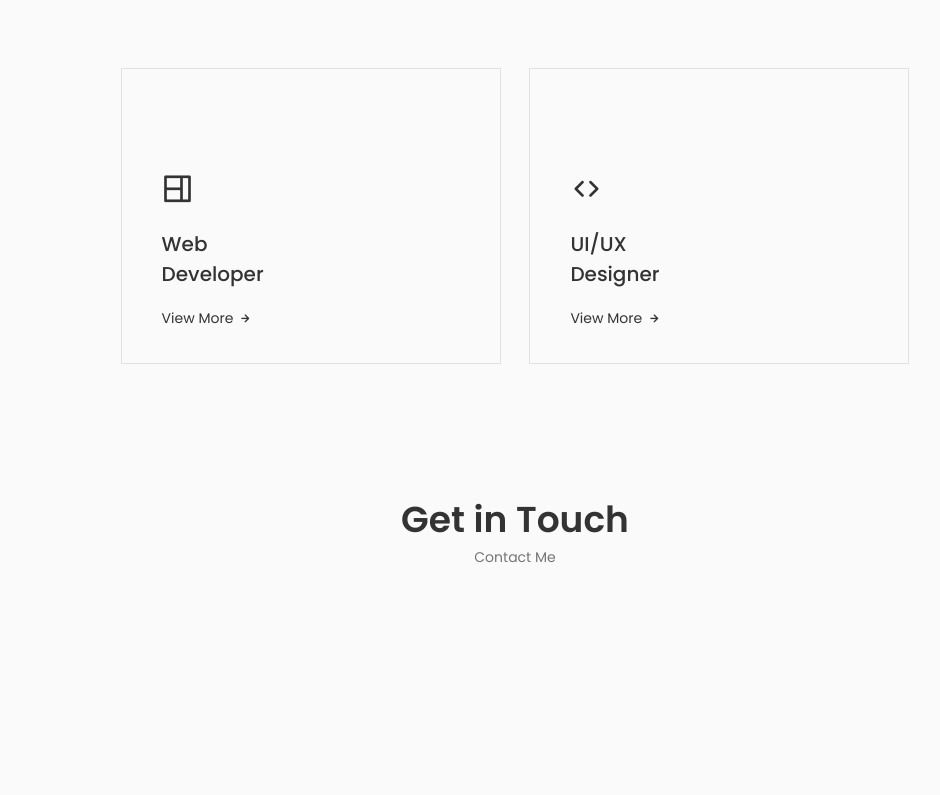
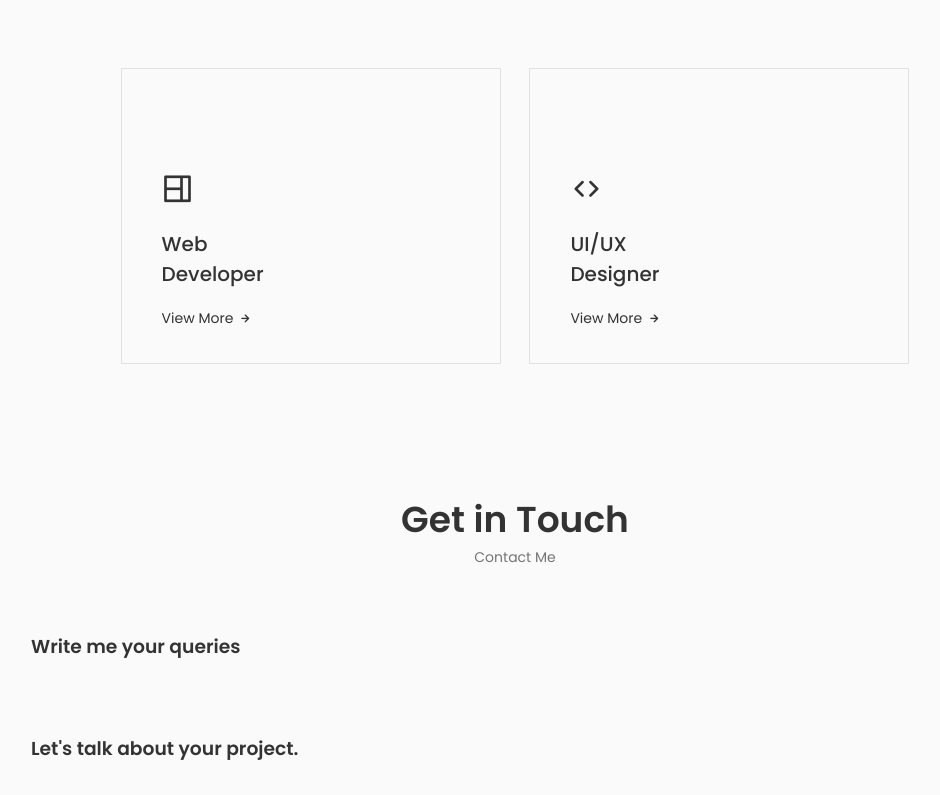
Before and after one commit to gyash21/THE-PORTFOLIO, a React (Create React App) app: page / in a window 1280 px wide. Shown: the part 2025-2820 px from the top of the page, without its empty margins (125-1065 px from the left). Before the commit the page ends 2713 px from the top, so only its background shows below. Built offline with nearby package versions, Linux system fonts and the light colour scheme.

Commit message:
update- adding contact card

```diff
--- a/src/components/contact/Contact.jsx
+++ b/src/components/contact/Contact.jsx
@@ -10,13 +10,22 @@ const Contact = () => {
         <div className="contact__container container grid">
             <div className="contact__content">
                 <h3 className="contact__title">
+                  Write me your queries
+                </h3>
+            </div>
 
-                </h3>
+
+            <div className="contact__info">
+              <div className="contact__card">
+                <i className="bx bx contact__card-icon">
+
+                </i>
+              </div>
             </div>
 
             <div className="contact__content">
                 <h3 className="contact__title">
-
+                    Let's talk about your project.
                 </h3>
             </div>
         </div>
```
